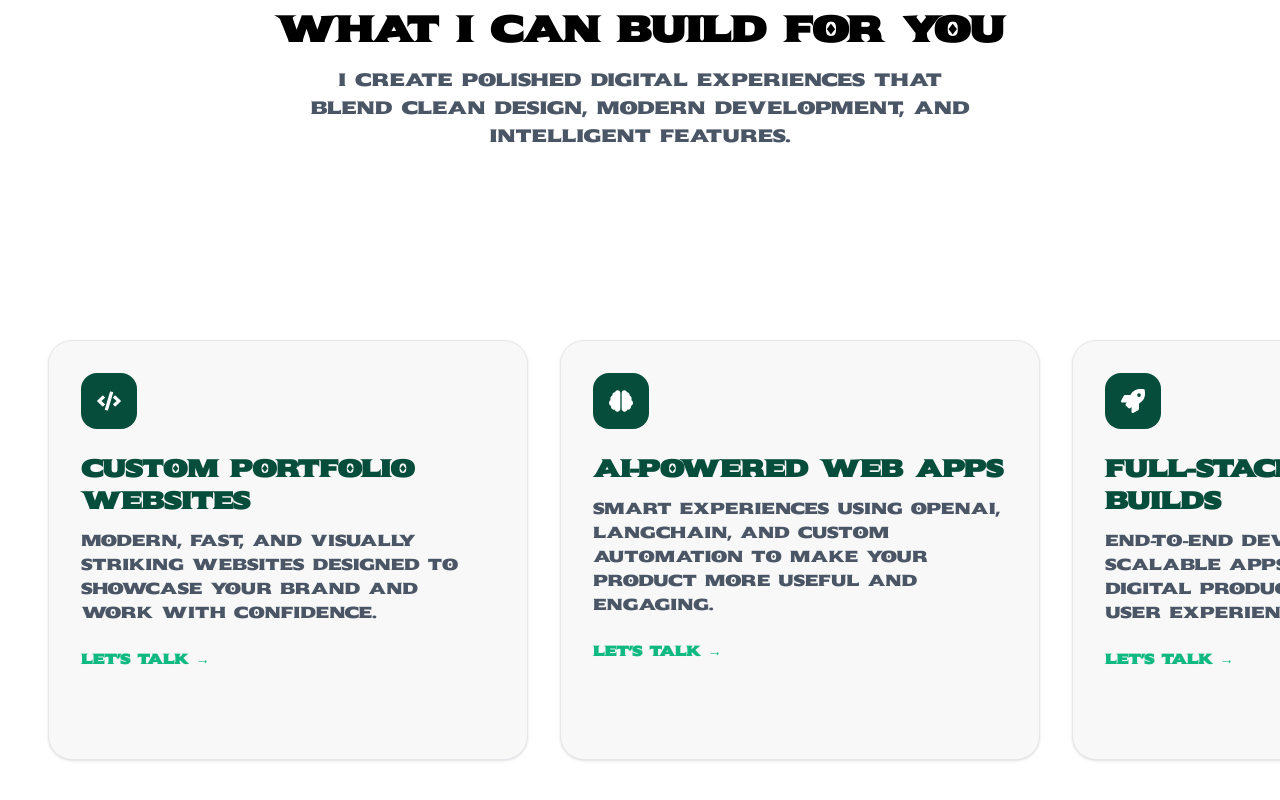
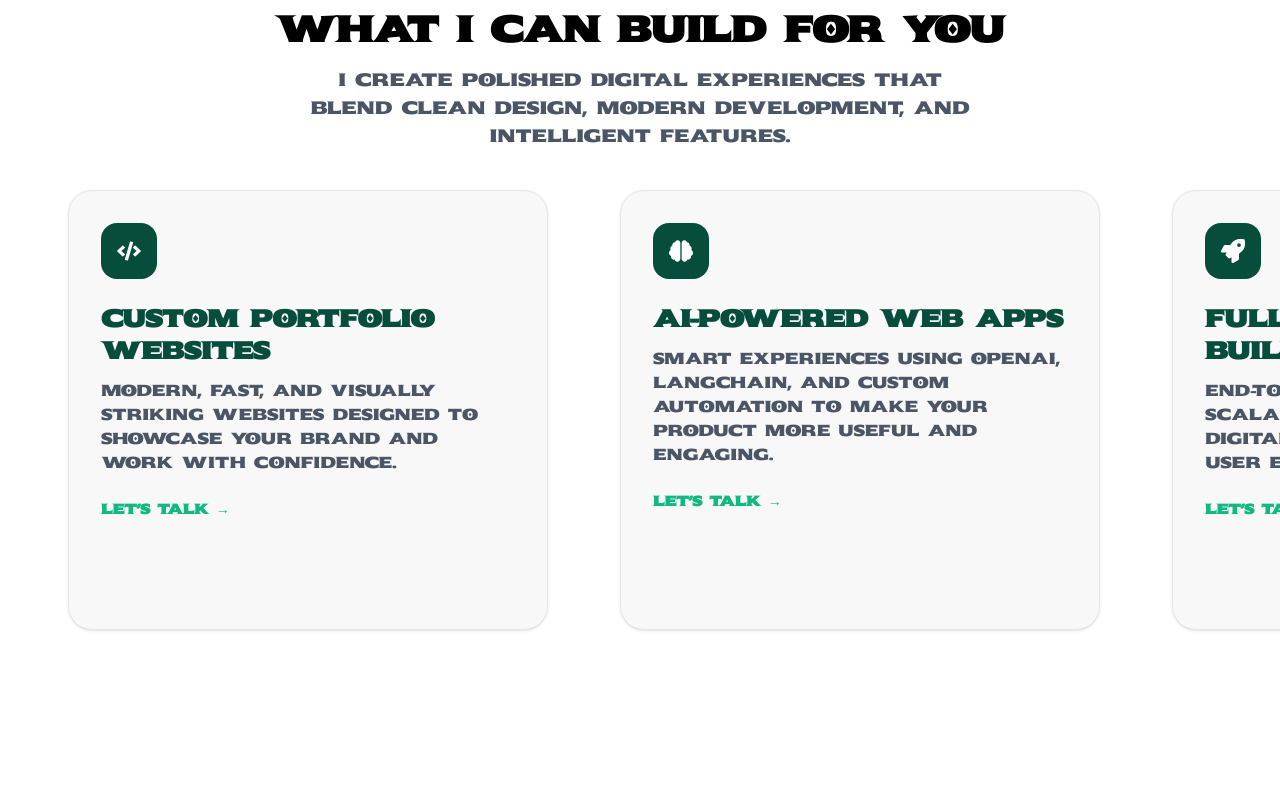
Before and after one commit to Bilal1lshk/BilalProtfolio, a Next.js app in the folder my-app/: page / in a window 1280 px wide. Shown: the part 942-1742 px from the top of the page. Built offline with nearby package versions, Linux system fonts and the light colour scheme.

Commit message:
working still on carosal error

```diff
--- a/my-app/src/app/-components/Services.jsx
+++ b/my-app/src/app/-components/Services.jsx
@@ -24,7 +24,7 @@ const services = [
         icon: <FaRocket />,
         link: '#Hireme',
     }, {
-        title: 'AI Agents & Workflow Automation',
+        title: 'AI Agents &  Automation',
         description:
             'Custom AI agents that automate repetitive tasks, handle workflows, and improve productivity across your business.',
         icon: <FaRobot />,
@@ -78,7 +78,7 @@ export default function Services() {
             </div>
 
             {/* Tall wrapper — useScroll tracks this to drive horizontal motion */}
-            <div ref={containerRef} className='h-[300vh] items-center relative '>
+            <div ref={containerRef} className='h-[350vh] items-center relative '>
 
                 {/* Sticky viewport — pins in place while user scrolls through tall wrapper */}
                 <div className='sticky top-0 h-screen flex items-center overflow-hidden'>
@@ -86,7 +86,7 @@ export default function Services() {
                     {/* This is the element that actually moves horizontally */}
                     <motion.div
                         style={{ x }}
-                        className='flex gap-8 px-12 w-max'
+                        className='flex gap-8 px-12 mt-10 w-max h-full'
                     >
                         {services.map((service, index) => (
                             <motion.article
@@ -99,7 +99,7 @@ export default function Services() {
                                     ease: 'easeOut',
                                 }}
                                 viewport={{ once: true, amount: 0.2 }}
-                                className='rounded-3xl w-[480px] shrink-0 border border-gray-200 bg-[#f8f8f8] p-8 shadow-sm transition duration-300 hover:-translate-y-2 hover:shadow-xl'
+                                className='rounded-3xl w-[400px] md:w-[480px] m-5 h-[440px] shrink-0 border border-gray-200 bg-[#f8f8f8] p-8 shadow-sm transition duration-300 hover:-translate-y-2 hover:shadow-xl'
                             >
                                 {/* Icon */}
                                 <div className='mb-6 flex h-14 w-14 items-center justify-center rounded-2xl bg-g-deep text-2xl text-white'>
@@ -117,7 +117,7 @@ export default function Services() {
                                 {/* CTA */}
                                 <a
                                     href={service.link}
-                                    className='mt-6 inline-flex items-center text-sm font-semibold text-g-primary transition hover:text-g-deep'
+                                    className='mt-6 pb-5 inline-flex items-center text-sm font-semibold text-g-primary transition hover:text-g-deep'
                                 >
                                     Let&apos;s talk →
                                 </a>
--- a/my-app/src/app/globals.css
+++ b/my-app/src/app/globals.css
@@ -1,5 +1,7 @@
 @import "tailwindcss";
-
+body{
+  overflow-x: hidden;
+}
 :root {
   --background: #ffffff;
   --foreground: #171717;
```
